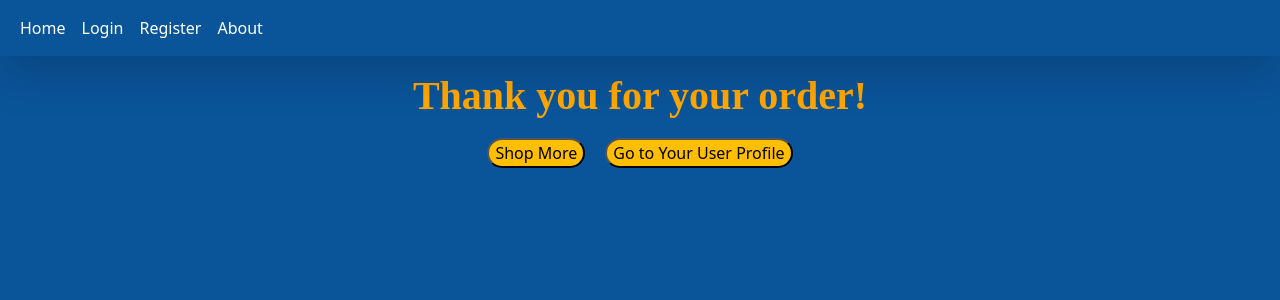
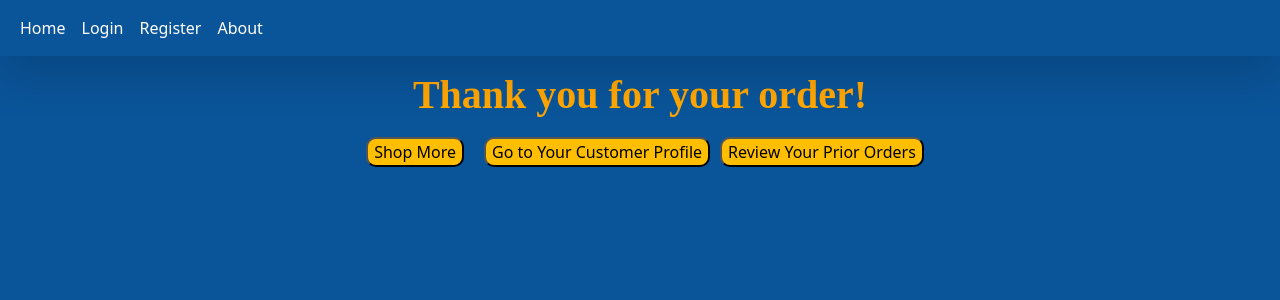
Before and after one commit to Gsned22/Project2-frontend, a React (Create React App) app: page /confirmation in a window 1280 px wide. Shown: the top 300 px of the page. Built offline with nearby package versions, Linux system fonts and the light colour scheme; a web font is replaced by a local one.

Commit message:
new ReviewOrders component

```diff
--- a/src/App.tsx
+++ b/src/App.tsx
@@ -11,6 +11,7 @@ import Register from './Register';
 import CustomerProfile from './CustomerProfile';
 import Confirmation from './Confirmation';
 import ProductDetails from './ProductDetails';
+import ReviewOrders from './ReviewOrders';
 
 function App() {
   return (
@@ -27,6 +28,7 @@ function App() {
         <Route path="/checkout" element={<Checkout />} />
         <Route path="/confirmation" element={<Confirmation />} />
         <Route path="/products/:product_number" element={<ProductDetails />} />
+        <Route path="/orders/:username" element={<ReviewOrders />} />
       </Routes>
     </BrowserRouter>
   );
--- a/src/Confirmation.tsx
+++ b/src/Confirmation.tsx
@@ -1,5 +1,5 @@
 import axios from 'axios';
-import React, { useEffect, useState } from 'react'
+import jwtDecode from 'jwt-decode';
 import { useNavigate } from 'react-router-dom';
 
 function Confirmation() {
@@ -14,12 +14,19 @@ function Confirmation() {
         return navigate("/customer/profile");
     }
 
+    function reviewPriorOrders() {
+        let token = localStorage.getItem('token') || '{}';
+        const payload: { iat: number, role: string, username: string } = jwtDecode(token);
+        return navigate(`/orders/${payload.username}`);
+    }
+
     return (
     <>
         <h1>Thank you for your order!</h1>
         <div className='buttonsOnConfirmationPage'>
             <button className='returnToProductsButton' onClick={() => { returnToProducts() }}>Shop More</button>
-            <button className='goToUserProfileButton' onClick={() => { goToUserProfile() }}>Go to Your User Profile</button>
+            <button className='goToUserProfileButton' onClick={() => { goToUserProfile() }}>Go to Your Customer Profile</button>
+            <button className='reviewOrders' onClick={() => { reviewPriorOrders() }}>Review Your Prior Orders</button>
         </div>
     </>
     )
--- a/src/Navbar.tsx
+++ b/src/Navbar.tsx
@@ -3,7 +3,7 @@ import { Link } from 'react-router-dom'
 
 const NavBar = () => {
   return (
-    <nav className="navbar navbar-expand-lg bg-body-tertiary-dark shadow-lg mb-3">
+    <nav className="navbar navbar-expand-lg bg-body-tertiary-dark shadow-lg">
     <div className="container-fluid">
         <button className="navbar-toggler" type="button" data-bs-toggle="collapse" data-bs-target="#navbarNavAltMarkup" aria-controls="navbarNavAltMarkup" aria-expanded="false" aria-label="Toggle navigation">
         <span className="navbar-toggler-icon"></span>
--- /dev/null
+++ b/src/ReviewOrders.tsx
@@ -0,0 +1,14 @@
+import axios from 'axios';
+import jwtDecode from 'jwt-decode';
+import { useNavigate } from 'react-router-dom';
+
+function ReviewOrders() {
+
+    return (
+    <>
+        <h1>Prior Orders</h1>
+    </>
+    )
+}
+
+export default ReviewOrders
--- a/src/index.css
+++ b/src/index.css
@@ -75,7 +75,7 @@ td {
 }
 
 button {
-    border-radius: 25px;
+    border-radius: 10px;
     background-color: #ffbf00;
 }
 
```
